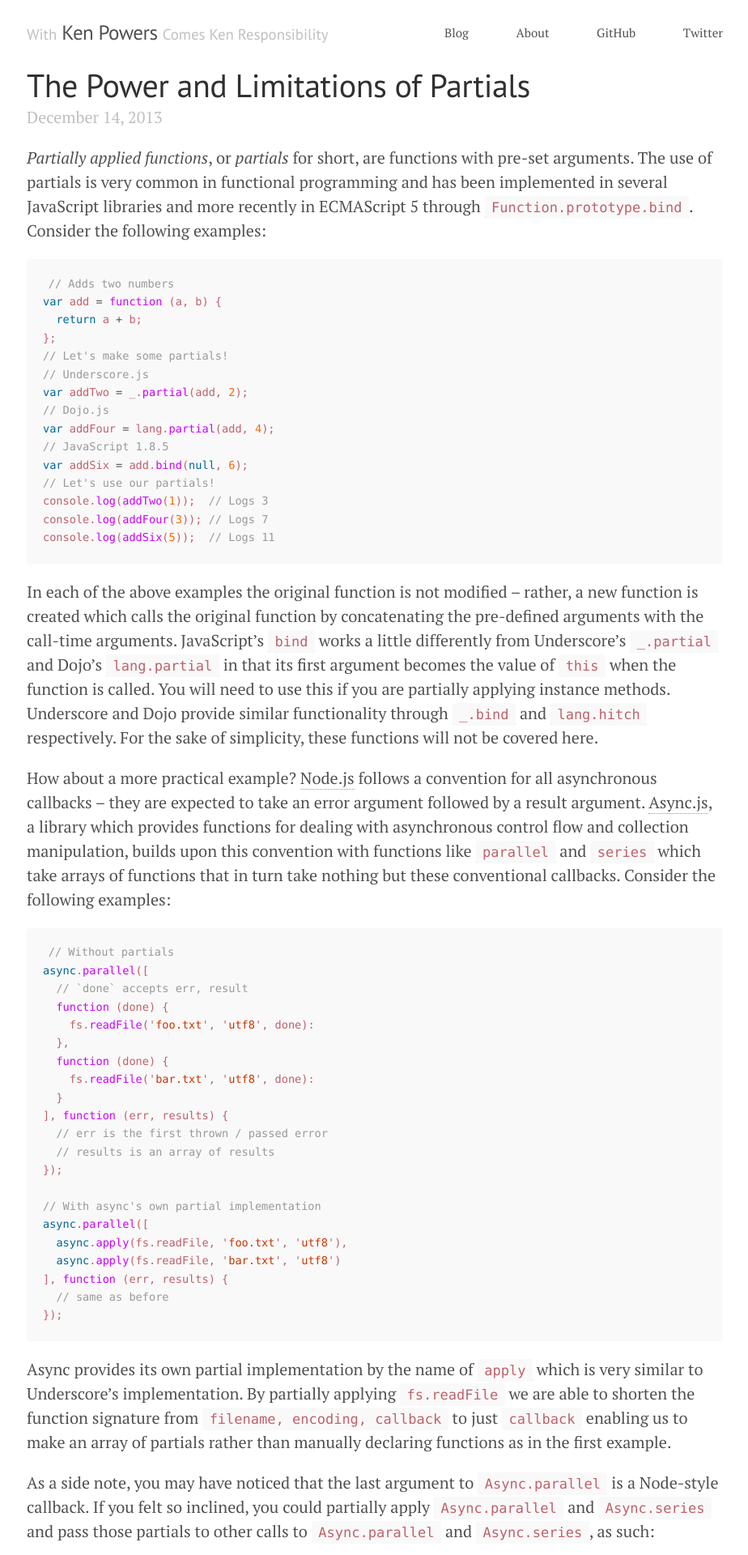
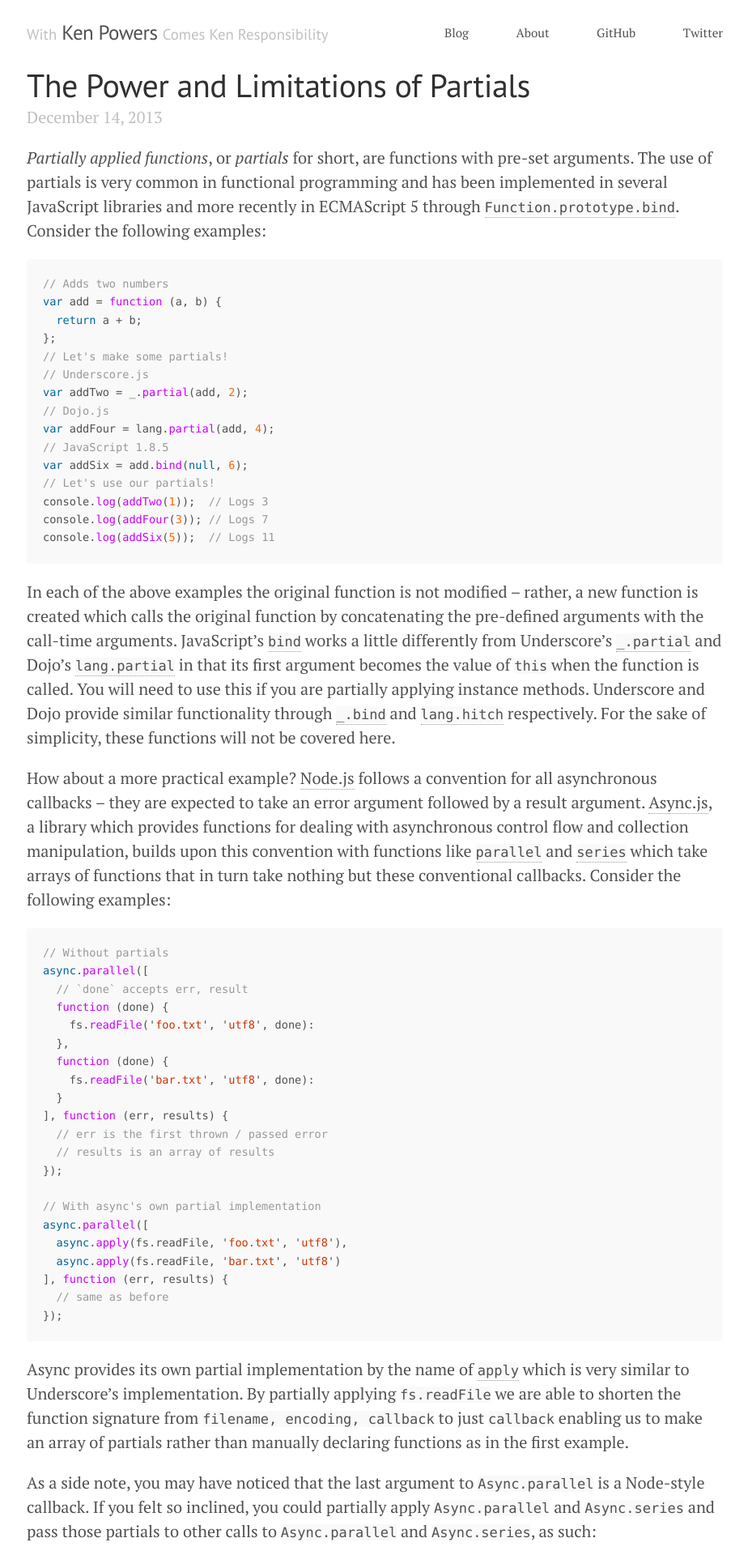
Before and after one commit to knpwrs/knpwrs.github.io, a Jekyll site: the page built from _posts/2013-12-14-the-power-and-limitations-of-partials.md, in a window 1280 px wide. Shown: the top 1920 px of the page at 81% size, without its empty margins (177-1101 px from the left). Built offline with Jekyll 4.4.1, drawn with Linux system fonts in a browser that asks for light colours; comment, search, counter and statistics services are not loaded.

Commit message:
Fix code block styles.

```diff
--- a/assets/site.scss
+++ b/assets/site.scss
@@ -119,19 +119,11 @@ abbr[title] {
 }
 
 code {
-  padding: .25em .5em;
   font-size: 85%;
-  color: #bf616a;
   background-color: #f9f9f9;
   border-radius: 3px;
   &, pre {
     font-family: Menlo, Monaco, "Courier New", monospace;
-  }
-  code {
-    padding: 0;
-    font-size: 100%;
-    color: inherit;
-    background-color: transparent;
   }
 }
 pre {
```
